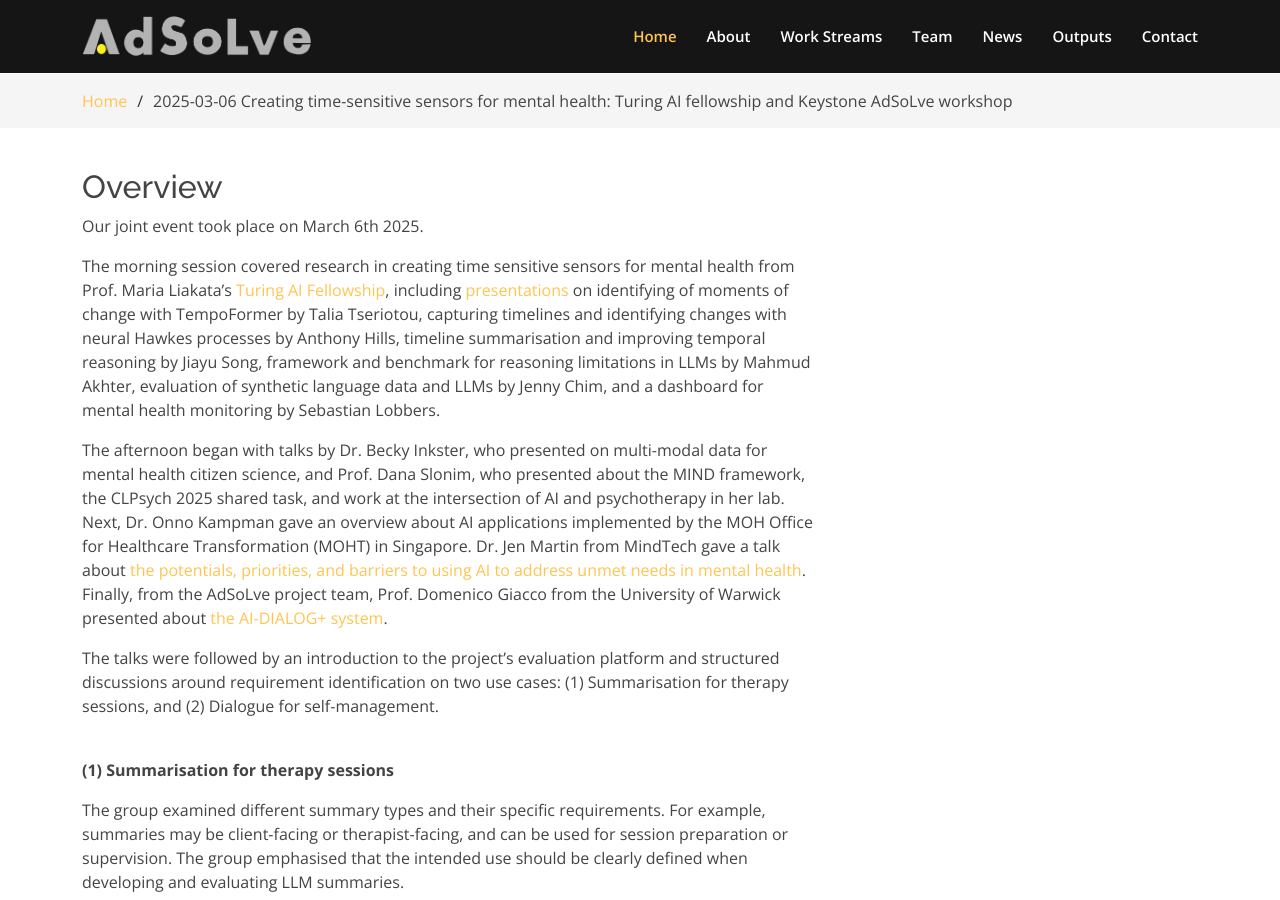
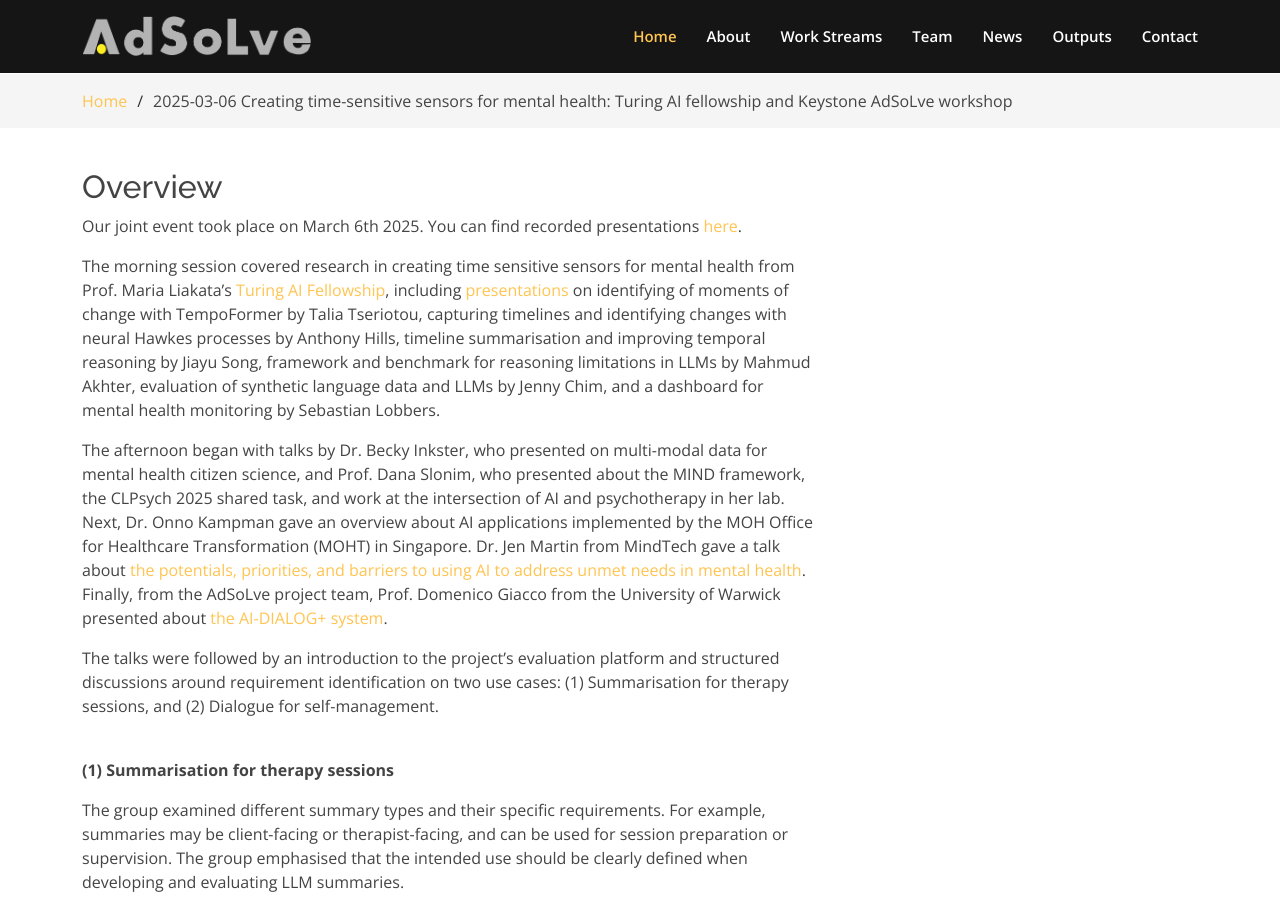
Before and after one commit to adsolve/adsolve.github.io, a Jekyll site: the page built from 2025-03-06-turing-ai-fellowship-mental-health-use-case.md, in a window 1280 px wide and 900 px high. Built offline with Jekyll 4.4.1, drawn with Linux system fonts in a browser that asks for light colours.

Commit message:
April 2025 update - March joint event

```diff
--- a/_includes/2025-03-06-turing-ai-fellowship-mental-health-use-case.html
+++ b/_includes/2025-03-06-turing-ai-fellowship-mental-health-use-case.html
@@ -18,7 +18,7 @@
                 <div class="col-lg-8">
                     <h2>Overview</h2>
 
-                    <p>Our joint event took place on March 6th 2025.</p>
+                    <p>Our joint event took place on March 6th 2025. You can find recorded presentations <a href="https://www.youtube.com/playlist?list=PLiFqvkh0Vb1WMtHn5Mhj2sXuMOQ9gGsTN">here</a>.</p>
 
                     <p>The morning session covered research in creating time sensitive sensors for mental health from
                         Prof. Maria Liakata’s <a
--- a/other_data/news.yml
+++ b/other_data/news.yml
@@ -66,7 +66,7 @@ items:
     category: "news"
 
   - title: "Event Overview - Turing AI fellowship and Keystone AdSoLve workshop"
-    desc: "We held a joint event in March 2025 with a workshop themed around the AdSoLve mental health use case and presentations from Prof. Liakata's Turing AI fellowship on \"Creating time-sensitive sensors from heterogeneous user-generated content\". The meeting summary with links to slides are now available."
+    desc: "We held a joint event in March 2025 with a workshop themed around the AdSoLve mental health use case and presentations from Prof. Liakata's Turing AI fellowship on \"Creating time-sensitive sensors from heterogeneous user-generated content\". The meeting summary with links to recorded presentations and slides are now available."
     url: "/2025-03-06-turing-ai-fellowship-mental-health-use-case.html"
     date: "2025/04/14"
     category: "event"
```
